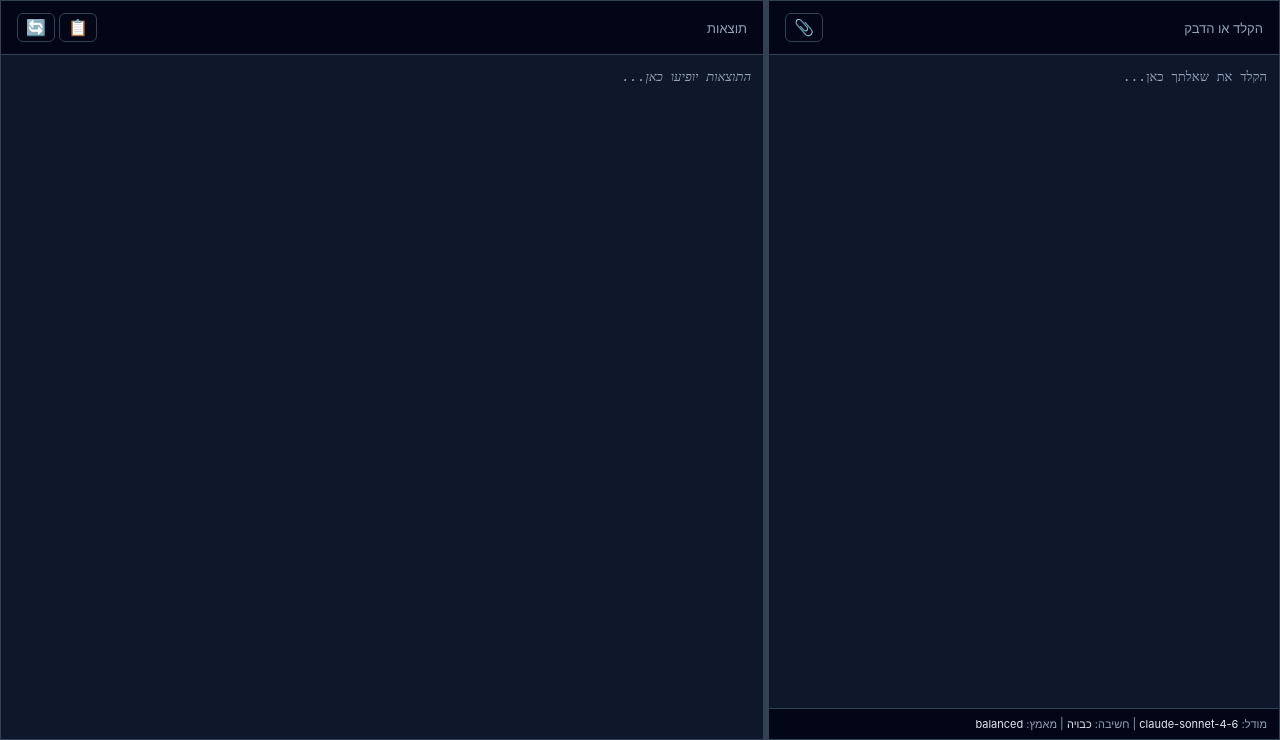
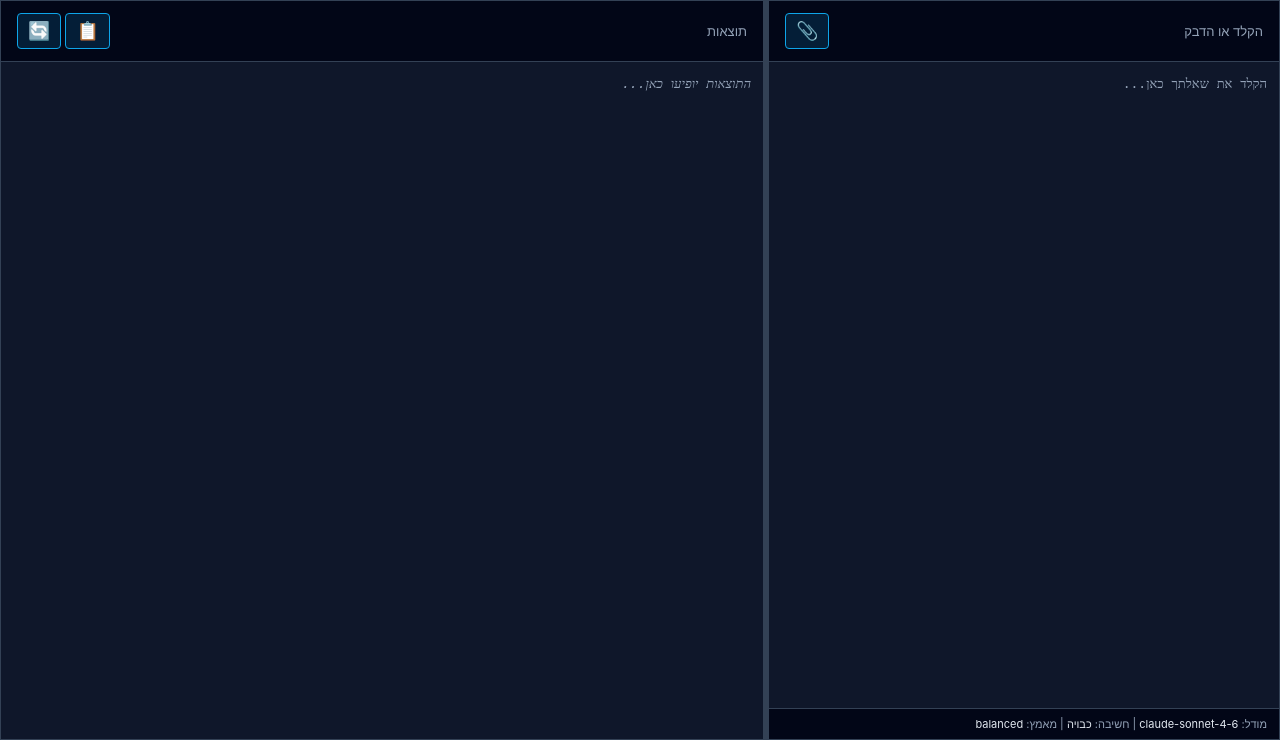
Before and after one commit to odedkd/odedkd, a Flask app: page / in a window 1280 px wide. Shown: the part 60-800 px from the top of the page. Run offline with Flask 3, Linux system fonts and the light colour scheme; parts of the project's set-up code (start-up, migrations or seed data) failed here and were passed over.

Commit message:
Fix: Make copy/restart buttons visibly bright with cyan background
- Changed button background from transparent to semi-transparent cyan
- Increased padding and font size for better visibility
- Updated text color to bright primary blue
- Added border-radius and transition effects
- Enhanced hover state with solid background and glow
- Fixes issue where buttons were nearly invisible

```diff
--- a/static/style.css
+++ b/static/style.css
@@ -148,17 +148,21 @@ html, body {
 }
 
 .panel-actions .btn-icon {
-    padding: 4px 8px;
-    font-size: 16px;
-    background: transparent;
-    color: var(--text-muted);
-    border: 1px solid var(--border);
+    padding: 6px 10px;
+    font-size: 18px;
+    background: rgba(14, 165, 233, 0.15);
+    color: var(--primary);
+    border: 1px solid var(--primary);
+    border-radius: 4px;
+    cursor: pointer;
+    transition: all 0.2s;
 }
 
 .panel-actions .btn-icon:hover {
-    background: rgba(14, 165, 233, 0.1);
-    color: var(--primary);
+    background: var(--primary);
+    color: white;
     border-color: var(--primary);
+    box-shadow: 0 2px 6px rgba(14, 165, 233, 0.4);
 }
 
 /* Input area */
```
